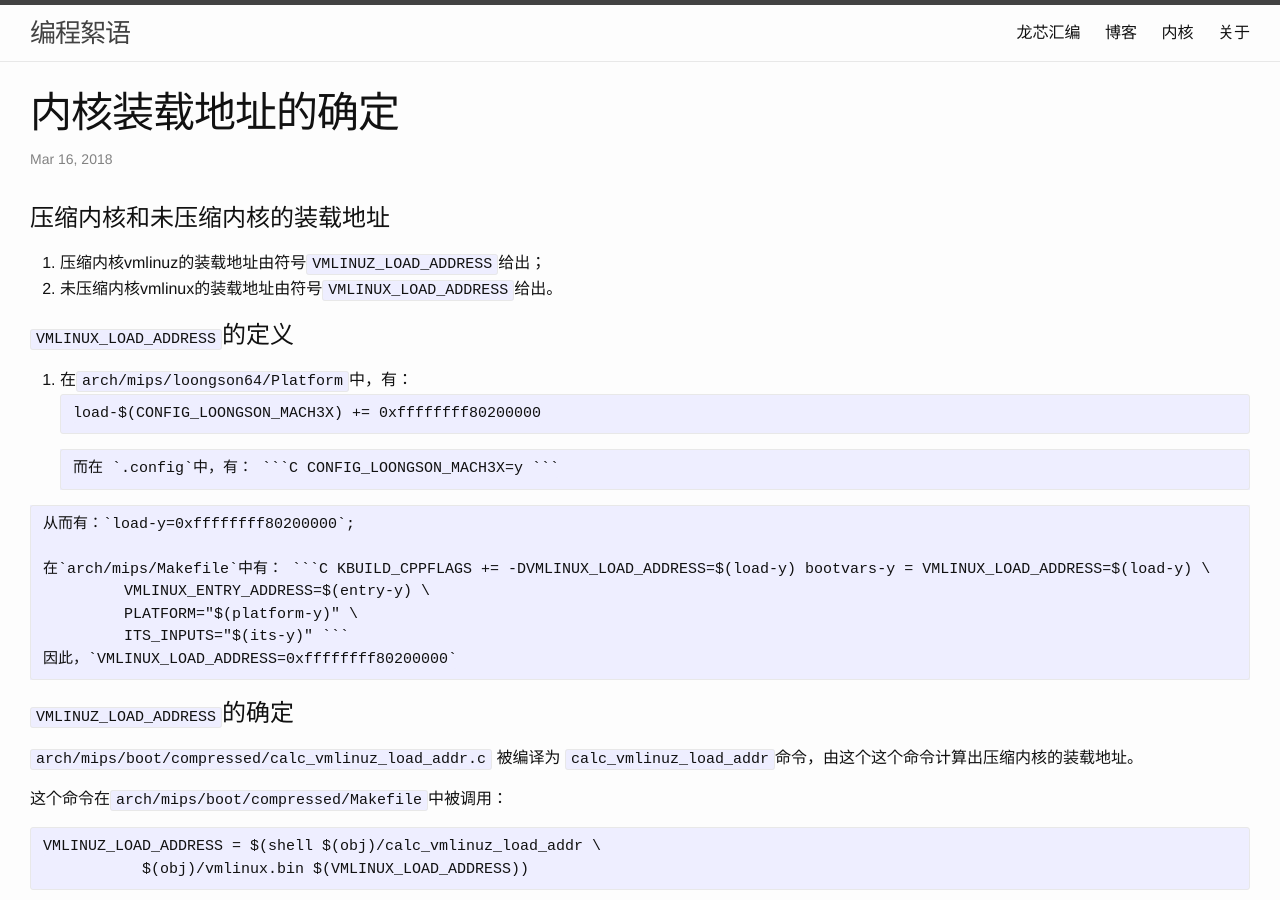
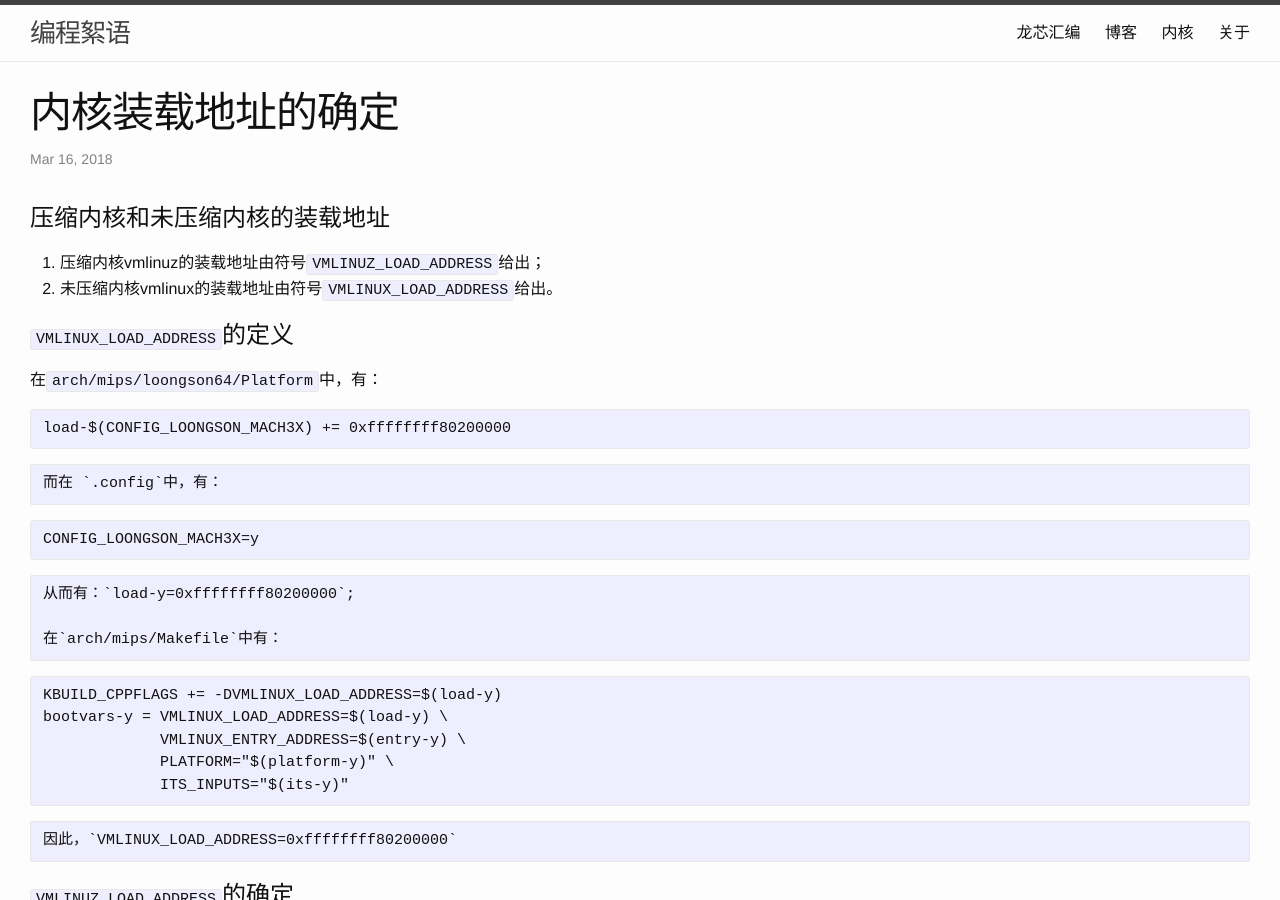
Before and after one commit to ibrep/ibrep.github.com, a Jekyll site: the page built from _posts/kernel/2018-03-16-kernel-load-address.markdown, in a window 1280 px wide and 900 px high. Built offline with Jekyll 4.4.1, drawn with Linux system fonts in a browser that asks for light colours; some of the changed lines change nothing that is shown.

Commit message:
fix typo

````diff
--- a/_posts/kernel/2018-03-16-kernel-load-address.markdown
+++ b/_posts/kernel/2018-03-16-kernel-load-address.markdown
@@ -9,11 +9,14 @@ categories: kernel
   2. 未压缩内核vmlinux的装载地址由符号`VMLINUX_LOAD_ADDRESS`给出。
 
 # `VMLINUX_LOAD_ADDRESS`的定义
-  1. 在`arch/mips/loongson64/Platform`中，有：
+  在`arch/mips/loongson64/Platform`中，有：
+
 ```C
 load-$(CONFIG_LOONGSON_MACH3X) += 0xffffffff80200000
 ```
+
     而在 `.config`中，有：
+
 ```C
 CONFIG_LOONGSON_MACH3X=y
 ```
@@ -21,6 +24,7 @@ CONFIG_LOONGSON_MACH3X=y
     从而有：`load-y=0xffffffff80200000`;
 
     在`arch/mips/Makefile`中有：
+
 ```C
 KBUILD_CPPFLAGS += -DVMLINUX_LOAD_ADDRESS=$(load-y)
 bootvars-y = VMLINUX_LOAD_ADDRESS=$(load-y) \
@@ -28,17 +32,21 @@ bootvars-y = VMLINUX_LOAD_ADDRESS=$(load-y) \
              PLATFORM="$(platform-y)" \
              ITS_INPUTS="$(its-y)"
 ```
+
     因此，`VMLINUX_LOAD_ADDRESS=0xffffffff80200000`
 
 # `VMLINUZ_LOAD_ADDRESS`的确定
 `arch/mips/boot/compressed/calc_vmlinuz_load_addr.c` 被编译为 `calc_vmlinuz_load_addr`命令，由这个这个命令计算出压缩内核的装载地址。
 
 这个命令在`arch/mips/boot/compressed/Makefile`中被调用：
+
 ```C
 VMLINUZ_LOAD_ADDRESS = $(shell $(obj)/calc_vmlinuz_load_addr \
            $(obj)/vmlinux.bin $(VMLINUX_LOAD_ADDRESS))
 ```
+
 在 `arch/mips/boot/compressed/calc_vmlinuz_load_addr.c`中，是这样进行计算的：
+
 ```C
 vmlinuz_load_addr = vmlinux_load_addr + vmlinux_size;
 /*
````
